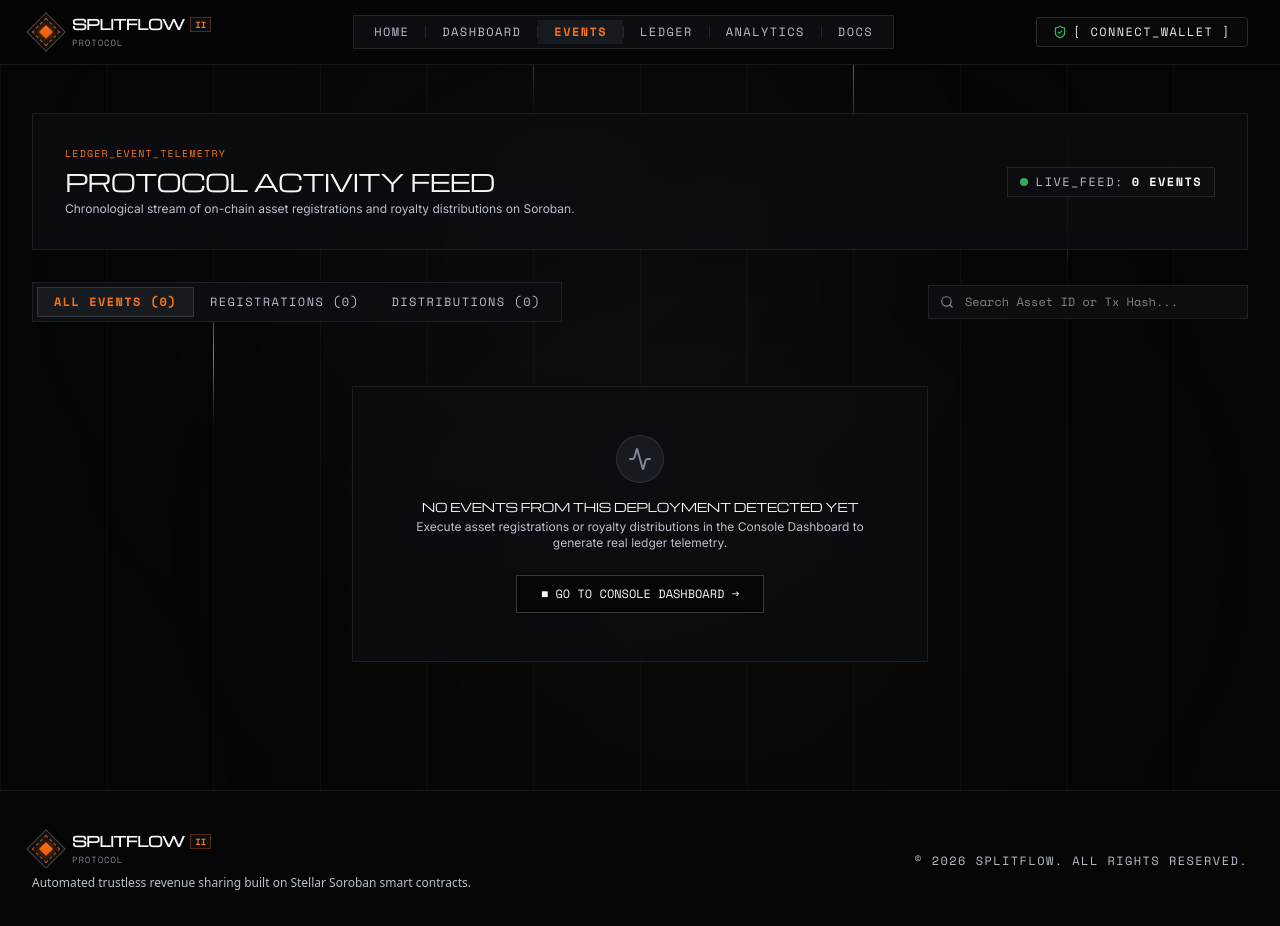
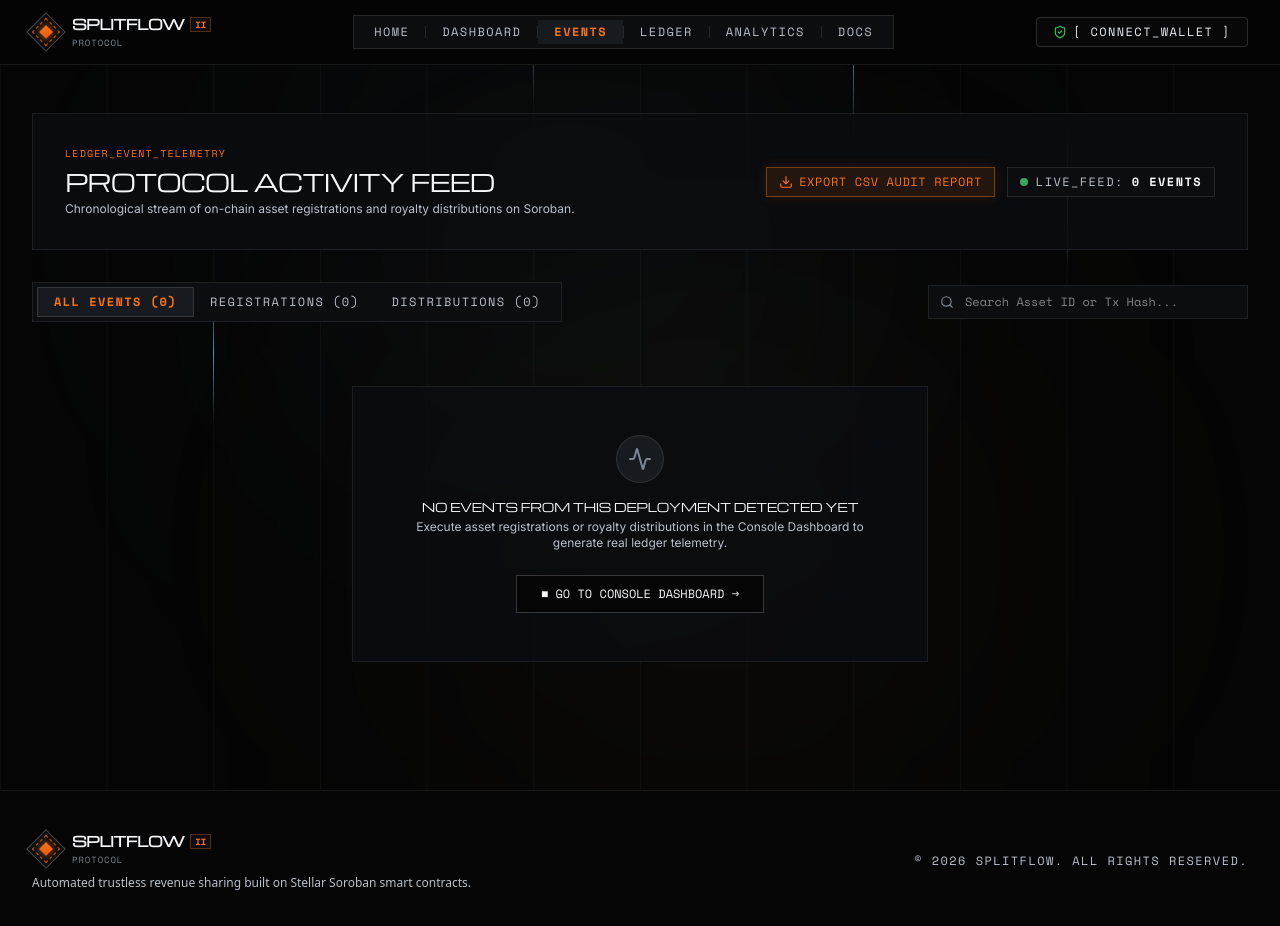
Before and after one commit to jayjit-2025/Spiltflow-, a Next.js app in the folder frontend/: page /activity in a window 1280 px wide. Shown: the top 926 px of the page. Built offline with nearby package versions, Linux system fonts and the light colour scheme.

Commit message:
feat(export): add 1-click Exportable CSV Audit Reports for transaction and activity telemetry logs

```diff
--- a/frontend/src/app/activity/page.tsx
+++ b/frontend/src/app/activity/page.tsx
@@ -3,7 +3,8 @@
 import React, { useState } from 'react';
 import Link from 'next/link';
 import { useActivityStore } from '@/store/useActivityStore';
-import { Activity, Database, Zap, CheckCircle2, AlertTriangle, ArrowUpRight, Filter, Search } from 'lucide-react';
+import { Activity, Database, Zap, CheckCircle2, AlertTriangle, ArrowUpRight, Filter, Search, Download } from 'lucide-react';
+import { exportToCsv } from '@/lib/exportCsv';
 
 export default function ActivityPage() {
   const { activities } = useActivityStore();
@@ -20,6 +21,22 @@ export default function ActivityPage() {
     return matchesType && matchesSearch;
   });
 
+  const handleExportCsv = () => {
+    const dataToExport = filteredActivities.length > 0 ? filteredActivities : activities;
+    const formattedRows = dataToExport.map((act) => ({
+      'Event ID': act.id,
+      'Action Type': act.type,
+      'Asset ID': act.assetId,
+      'Description': act.description || act.title || 'On-chain Soroban event',
+      'Transaction Hash': act.hash || act.txHash || 'N/A',
+      'Status': act.status || 'SUCCESS',
+      'Timestamp (UTC)': new Date(act.timestamp).toISOString(),
+      'Stellar Explorer Link': act.hash || act.txHash ? `https://stellar.expert/explorer/testnet/tx/${act.hash || act.txHash}` : 'N/A',
+    }));
+
+    exportToCsv(`splitflow_royalty_events_audit_${new Date().toISOString().split('T')[0]}.csv`, formattedRows);
+  };
+
   return (
     <div className="flex flex-col gap-8 pb-12">
       {/* Header Banner */}
@@ -32,7 +49,15 @@ export default function ActivityPage() {
           </p>
         </div>
 
-        <div className="flex items-center gap-3">
+        <div className="flex flex-wrap items-center gap-3">
+          <button
+            onClick={handleExportCsv}
+            className="px-3 py-1.5 bg-[#F97316]/10 hover:bg-[#F97316]/20 border border-[#F97316]/40 text-[#F97316] hover:text-[#F5F7FA] font-mono text-xs tracking-wider uppercase transition-all flex items-center gap-1.5 cursor-pointer shadow-[0_0_12px_rgba(249,115,22,0.15)]"
+          >
+            <Download className="h-3.5 w-3.5" />
+            <span>EXPORT CSV AUDIT REPORT</span>
+          </button>
+
           <div className="flex items-center gap-2 px-3 py-1.5 bg-[#0C0D10] border border-[rgba(255,255,255,0.1)] mono-font text-xs">
             <span className="w-2 h-2 rounded-full bg-[#4ade80] animate-pulse" />
             <span className="text-[#B8C0CC]">LIVE_FEED:</span>
--- a/frontend/src/app/transactions/page.tsx
+++ b/frontend/src/app/transactions/page.tsx
@@ -3,11 +3,31 @@
 import React, { useState } from 'react';
 import Link from 'next/link';
 import { useTxStore, Transaction } from '@/store/useTxStore';
-import { FileText, ArrowUpRight, CheckCircle2, Clock, AlertTriangle, RefreshCw, ChevronDown, ChevronUp } from 'lucide-react';
+import { FileText, ArrowUpRight, CheckCircle2, Clock, AlertTriangle, RefreshCw, ChevronDown, ChevronUp, Download } from 'lucide-react';
+import { exportToCsv } from '@/lib/exportCsv';
 
 export default function TransactionsPage() {
   const { transactions } = useTxStore();
   const [selectedTx, setSelectedTx] = useState<Transaction | null>(null);
+
+  const handleExportCsv = () => {
+    const dataToExport = transactions.length > 0 ? transactions : [
+      { id: 'tx-sample-001', type: 'REGISTER', assetId: 'cyberpunk_ost_2026', amount: 'N/A', status: 'SUCCESS', timestamp: Date.now() },
+      { id: 'tx-sample-002', type: 'DISTRIBUTE', assetId: 'cyberpunk_ost_2026', amount: '500.0 XLM', status: 'SUCCESS', timestamp: Date.now() - 3600000 },
+    ];
+
+    const formattedRows = dataToExport.map((tx) => ({
+      'Transaction ID / Hash': tx.id,
+      'Operation Type': tx.type,
+      'Asset ID': tx.assetId,
+      'Amount (XLM)': tx.amount || 'N/A',
+      'Status': tx.status,
+      'Timestamp (UTC)': new Date(tx.timestamp).toISOString(),
+      'Stellar Explorer Link': `https://stellar.expert/explorer/testnet/tx/${tx.id}`,
+    }));
+
+    exportToCsv(`splitflow_royalty_transactions_audit_${new Date().toISOString().split('T')[0]}.csv`, formattedRows);
+  };
 
   const getStatusBadge = (status: Transaction['status']) => {
     switch (status) {
@@ -37,7 +57,15 @@ export default function TransactionsPage() {
           </p>
         </div>
 
-        <div className="flex items-center gap-3">
+        <div className="flex flex-wrap items-center gap-3">
+          <button
+            onClick={handleExportCsv}
+            className="px-3 py-1.5 bg-[#F97316]/10 hover:bg-[#F97316]/20 border border-[#F97316]/40 text-[#F97316] hover:text-[#F5F7FA] font-mono text-xs tracking-wider uppercase transition-all flex items-center gap-1.5 cursor-pointer shadow-[0_0_12px_rgba(249,115,22,0.15)]"
+          >
+            <Download className="h-3.5 w-3.5" />
+            <span>EXPORT CSV AUDIT REPORT</span>
+          </button>
+
           <div className="flex items-center gap-2 px-3 py-1.5 bg-[#0C0D10] border border-[rgba(255,255,255,0.1)] mono-font text-xs">
             <Clock className="h-3.5 w-3.5 text-[#F97316]" />
             <span className="text-[#B8C0CC]">SESSION_TX_COUNT:</span>
--- /dev/null
+++ b/frontend/src/lib/exportCsv.ts
@@ -0,0 +1,29 @@
+/**
+ * SplitFlow RFC 4180 CSV Export Utility
+ */
+export function exportToCsv(filename: string, rows: Record<string, any>[]) {
+  if (!rows || rows.length === 0) return;
+
+  const headers = Object.keys(rows[0]);
+  const csvContent = [
+    headers.join(','),
+    ...rows.map((row) =>
+      headers
+        .map((header) => {
+          const value = row[header] ?? '';
+          const escaped = String(value).replace(/"/g, '""');
+          return `"${escaped}"`;
+        })
+        .join(',')
+    ),
+  ].join('\r\n');
+
+  const blob = new Blob([csvContent], { type: 'text/csv;charset=utf-8;' });
+  const url = URL.createObjectURL(blob);
+  const link = document.createElement('a');
+  link.setAttribute('href', url);
+  link.setAttribute('download', filename);
+  document.body.appendChild(link);
+  link.click();
+  document.body.removeChild(link);
+}
```
